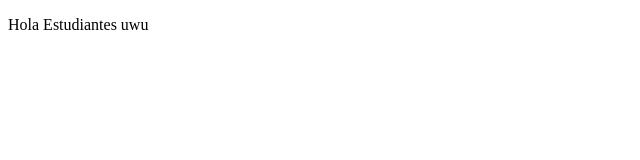
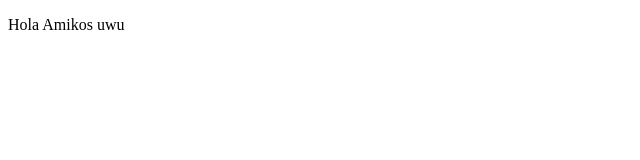
Before and after one commit to SantyagoSamuel/Proyecto1, a plain HTML site: page index.html in a window 1280 px wide. Shown: the full height of the page, 0-640 px from the left. Drawn offline with Linux system fonts and the light colour scheme.

Commit message:
Mi primer cambio com Github

```diff
--- a/index.html
+++ b/index.html
@@ -7,6 +7,6 @@
     <title>Hola Mundo</title>
 </head>
 <body>
-    <p>Hola Estudiantes uwu</p>
+    <p>Hola Amikos uwu</p>
 </body>
 </html>
```
